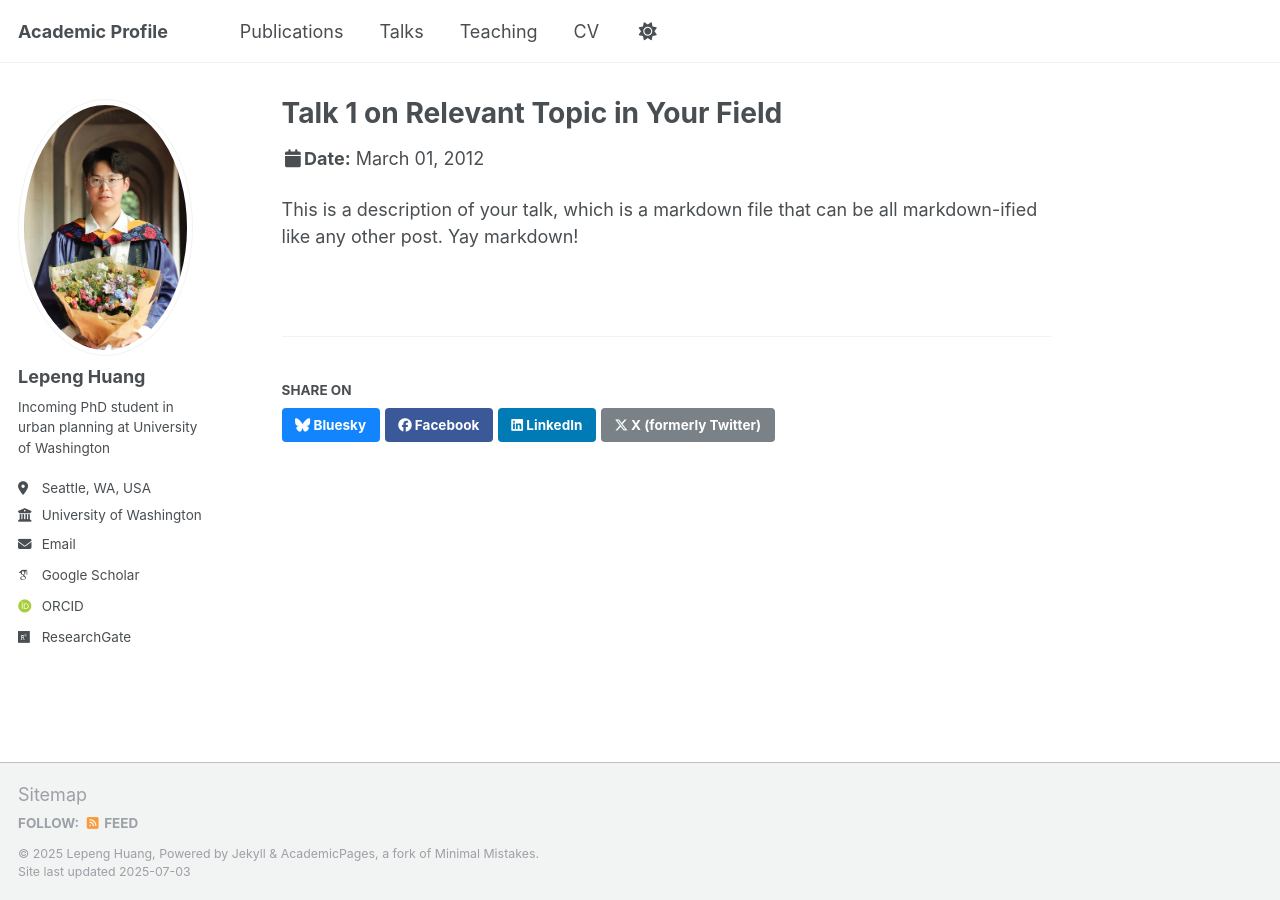
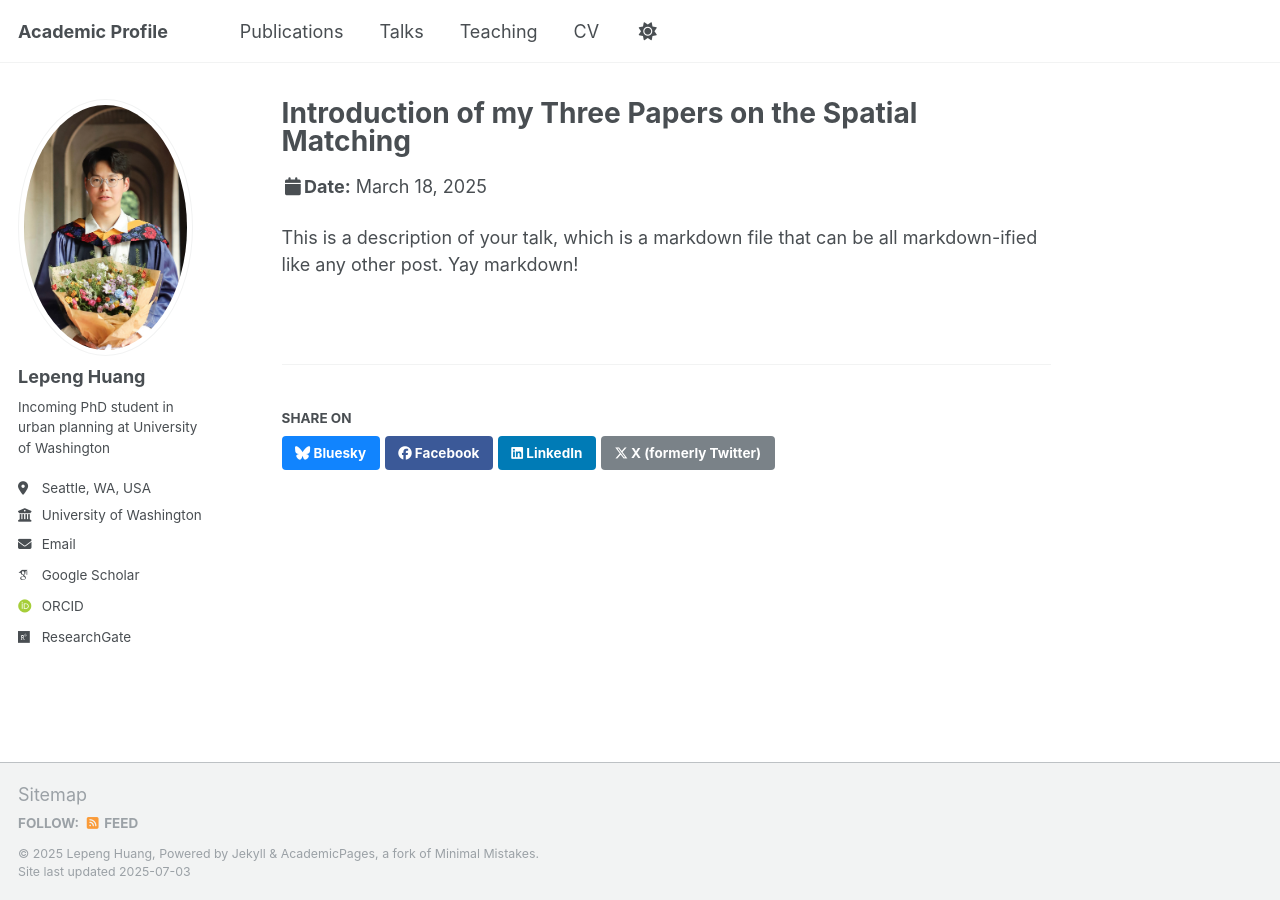
Before and after one commit to lepenghuang/lepenghuang.github.io, a Jekyll site: the page built from _talks/2012-03-01-talk-1.md, in a window 1280 px wide. Built offline with Jekyll 4.4.1, drawn with Linux system fonts in a browser that asks for light colours; some web fonts are replaced; a script that is not in the unit is left out; a file with an impossible date is left out.

Commit message:
Update 2012-03-01-talk-1.md

```diff
--- a/_talks/2012-03-01-talk-1.md
+++ b/_talks/2012-03-01-talk-1.md
@@ -1,11 +1,11 @@
 ---
-title: "Talk 1 on Relevant Topic in Your Field"
+title: "Introduction of my Three Papers on the Spatial Matching"
 collection: talks
 type: "Talk"
-permalink: /talks/2012-03-01-talk-1
-venue: "UC San Francisco, Department of Testing"
-date: 2012-03-01
-location: "San Francisco, CA, USA"
+permalink: /talks/Introduction-of-my-Three-Papers-on-the-Spatial-Matching
+venue: "Zhejiang University, Department of Regional and Urban Planning"
+date: 2025-03-18
+location: "Hangzhou, China"
 ---
 
 This is a description of your talk, which is a markdown file that can be all markdown-ified like any other post. Yay markdown!
```
